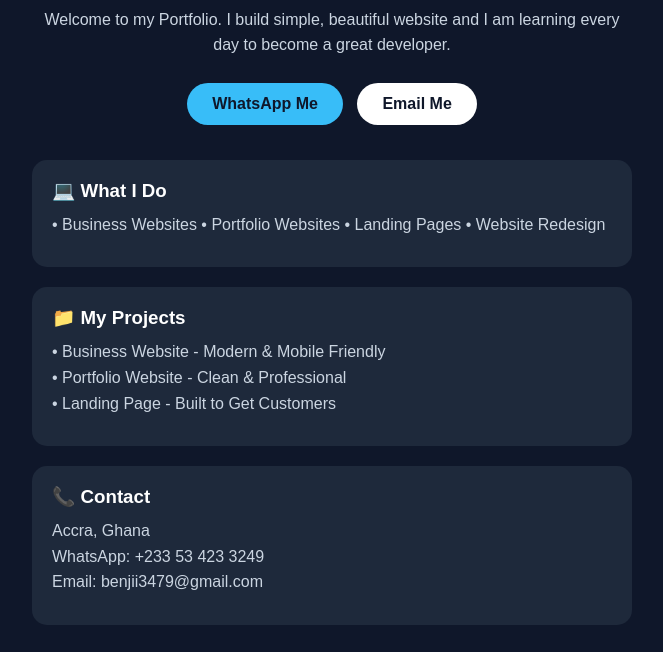
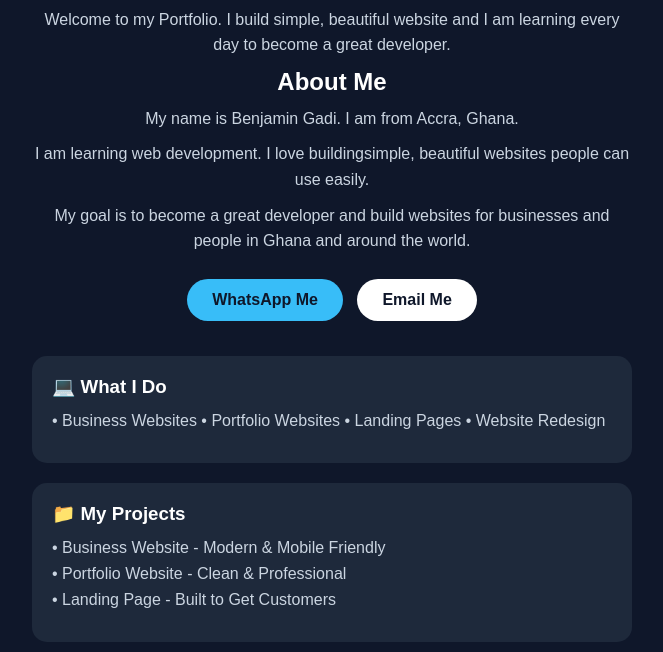
Before and after one commit to Benjamin-Gadi/my-portfolio, a plain HTML site: page index.html in a window 1280 px wide. Shown: the part 127-779 px from the top of the page, without its empty margins (308-971 px from the left). Drawn offline with Linux system fonts and the light colour scheme.

Commit message:
added about me section

```diff
--- a/index.html
+++ b/index.html
@@ -20,6 +20,11 @@ p{color:#cbd5e1;line-height:1.6;max-width:600px;margin:10px auto}
 <h1>Hi, I'm <span>Benjamin Gadi</span></h1>
 <p>Web Developer in Accra, Ghana. I build fast, modern websites for businesses.</p>
 <p>Welcome to my Portfolio. I build simple, beautiful website and I am learning every day to become a great developer.</p>
+<h2>About Me</h2>
+<p>My name is Benjamin Gadi. I am from Accra, Ghana.</p>
+<p>I am learning web development. I love buildingsimple, beautiful websites people can use easily.</p>
+<p>My goal is to become a great developer and build websites for businesses and people in Ghana and around the world.</p>
+
 <a class="btn" href="https://wa.me/233534233249">WhatsApp Me</a>
 <a class="btn" style="background:white" href="mailto:benjii3479@gmail.com">Email Me</a>
 <div class="card"><h3>💻 What I Do</h3><p>• Business Websites • Portfolio Websites • Landing Pages • Website Redesign</p></div>
```
